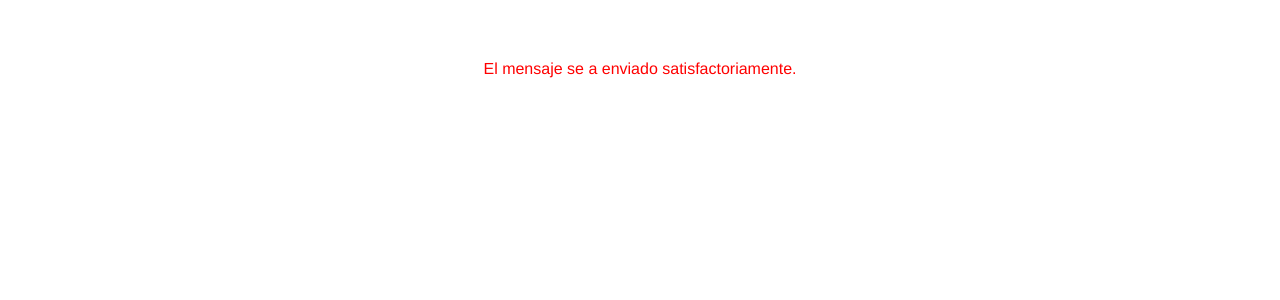
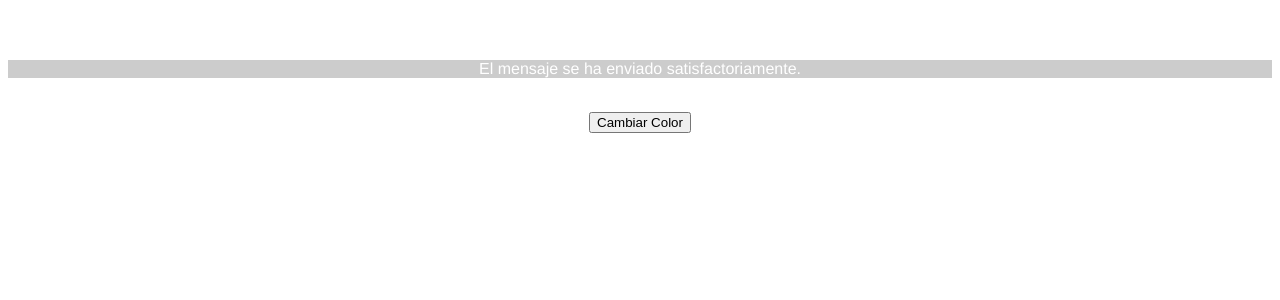
Before and after one commit to LissLiddell/vue, a Vue app: page / in a window 1280 px wide. Shown: the top 300 px of the page. Built offline with nearby package versions, Linux system fonts and the light colour scheme.

Commit message:
Feat:: Eventos v-on en OptionAPI - CompositionAPI

```diff
--- a/src/App.vue
+++ b/src/App.vue
@@ -1,11 +1,12 @@
 <template>
-  <ClassBind  />
+  <BindStyle  />
 </template>
 
 <script lang="ts" setup>
   //import ExampleSelective from './components/ExampleSelective.vue'
   //import  ExampleFor from './components/ExampleFor.vue'
-  import ClassBind from './components/ClassBind.vue'
+
+import BindStyle from './components/BindStyle.vue'
 </script>
 
 <style>
--- a/src/components/BindStyle.vue
+++ b/src/components/BindStyle.vue
@@ -1,8 +1,46 @@
 <template>
-    <p v-bind:style="{backgroundColor : '#ccc', color : '#fff'}">El mensaje se ha enviado satisfactoriamente.</p>
+    <p :style="{backgroundColor : '#ccc', color : c}">El mensaje se ha enviado satisfactoriamente.</p>
+    <br>
+    <!-- v-on o @ es lo-->
+    <button @click="handleClick()">Cambiar Color</button>
 </template>
 
+<!-- CompositionAPI
 <script lang="ts" setup>
+    import {ref} from 'vue'
+    let c = ref('#fff')
+    const handleClick = () => {c.value = '#ff0000'}
+</script>
+-->
+
+<!-- opctionAPI
+<script lang="ts">
+    import { defineComponent } from 'vue';
+    export default defineComponent({
+        name: 'ClassBind',
+        data(){
+            return{
+                c : '#fff'
+            }
+        },
+        methods: {
+            handleClick(){
+                this.c= '#ff0000'
+            }
+        }
+    })
+</script> -->
+
+<!-- compositionAPI sin el setup en script-->
+<script lang="ts">
+    import { defineComponent, ref } from 'vue';
+    export default defineComponent({
+        setup(){
+            let c = ref('#fff')
+            const handleClick = ()=> { c.value = "#ff0000"}
+            return {c, handleClick}
+        }
+    })
 
 </script>
 
```
